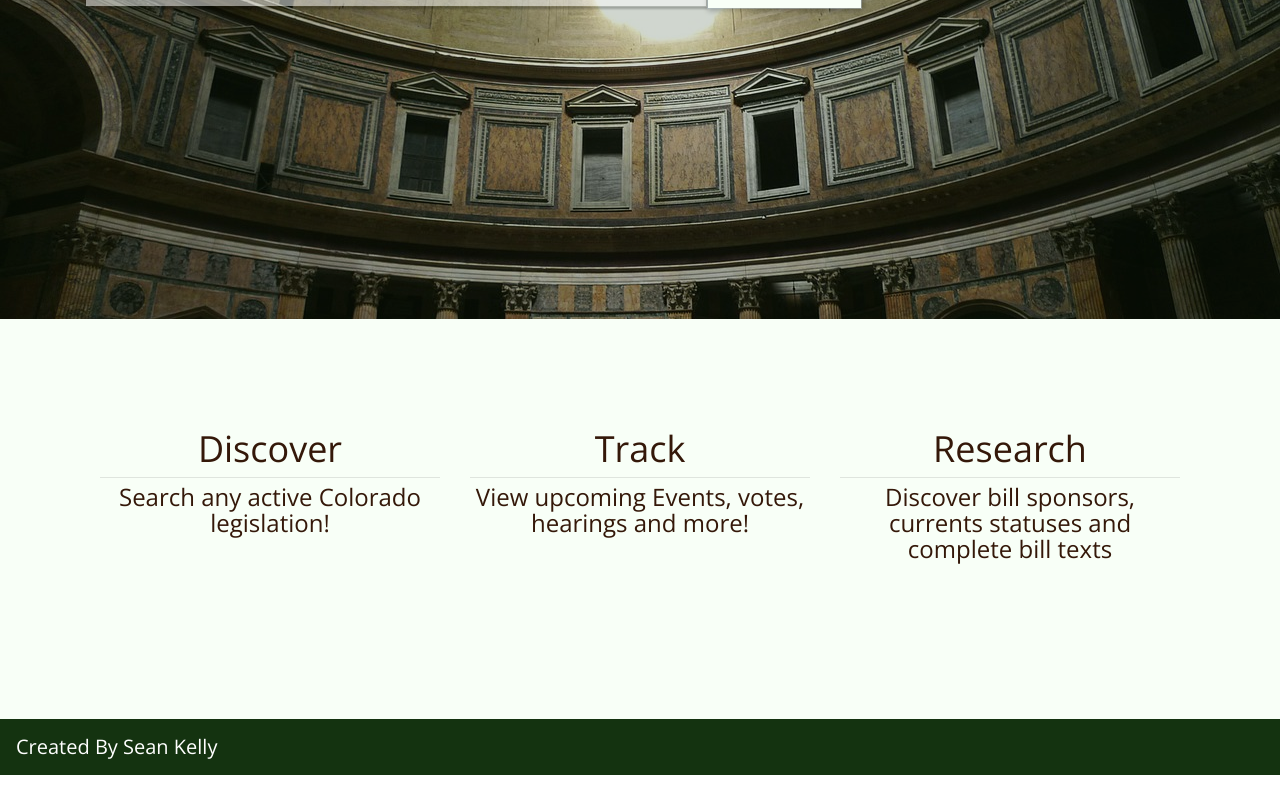
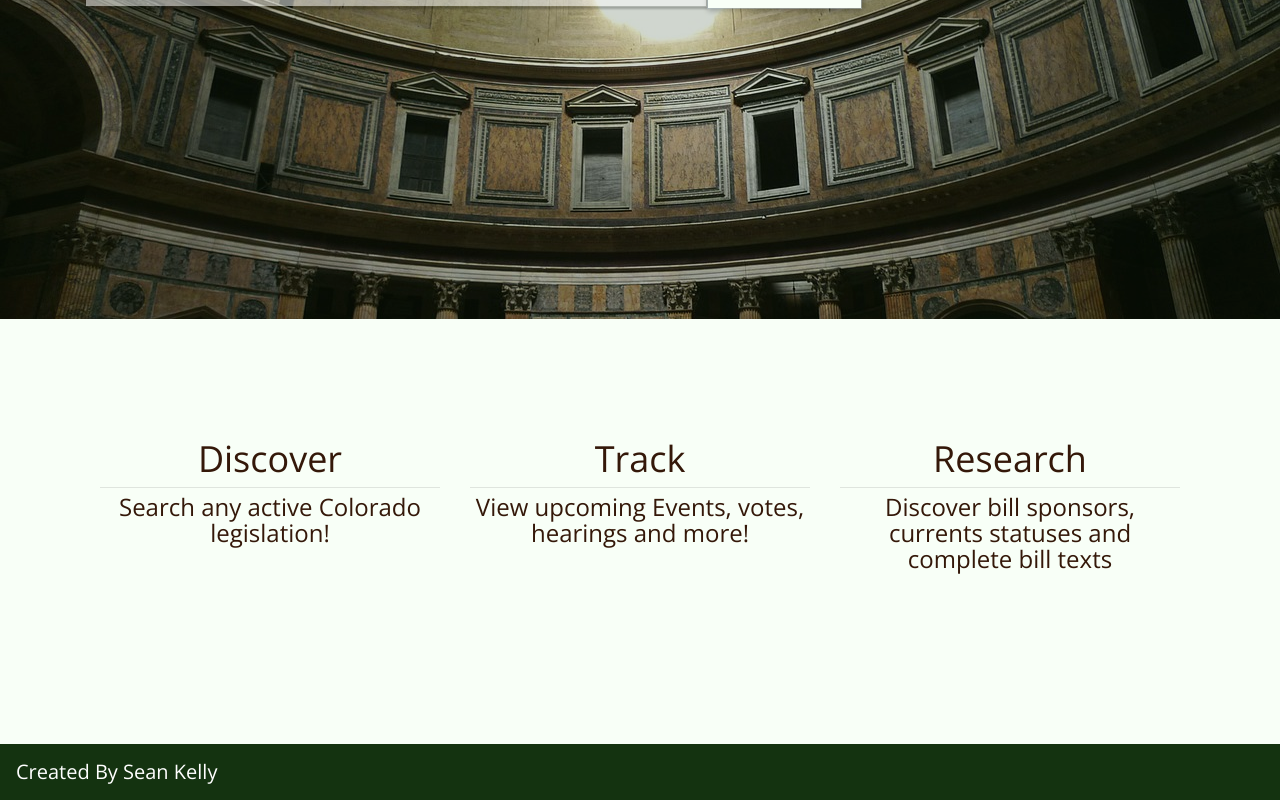
Before and after one commit to spkelly/LegiTrack_React, a React (Create React App) app: page / in a window 1280 px wide. Shown: the part 277-1077 px from the top of the page. Before the commit the page ends 1052 px from the top, so only its background shows below. Built offline with nearby package versions, Linux system fonts and the light colour scheme; a web font is replaced by a local one.

Commit message:
fixed promo padding

```diff
--- a/src/App.css
+++ b/src/App.css
@@ -99,9 +99,9 @@ li{
   font-family: 'Open Sans', sans-serif;
   color: #341809;
   background-color: #f8fff7!important;
-  padding-top: 60px;
+  padding-top: 70px;
   padding-bottom: 40px;
-  min-height: 400px;
+  min-height: 425px;
   /*background-color: #b0c5cf;*/
 }
 
```
